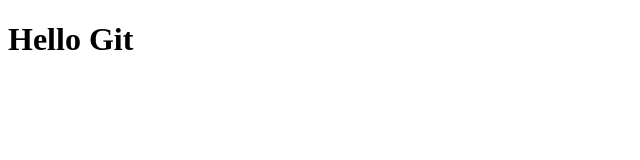
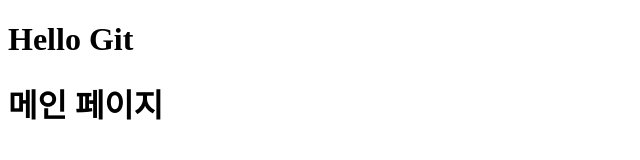
Before and after one commit to ksehan89/MyApp, a plain HTML site: page index.html in a window 1280 px wide. Shown: the whole page, without its empty margins (0-640 px from the left). Drawn offline with Linux system fonts and the light colour scheme.

Commit message:
index.html message edit

```diff
--- a/index.html
+++ b/index.html
@@ -8,5 +8,6 @@
 </head>
 <body>
     <h1>Hello Git</h1>
+    <h1>메인 페이지</h1>
 </body>
 </html>
--- a/index.js
+++ b/index.js
@@ -1 +1,2 @@
 /* index.html에서 사용하는 js 파일 */
+console.log("vscode 이용하여 커밋하기")
```
